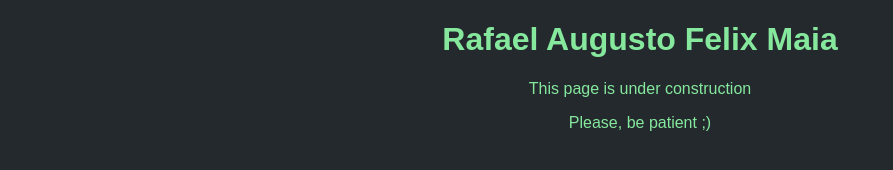
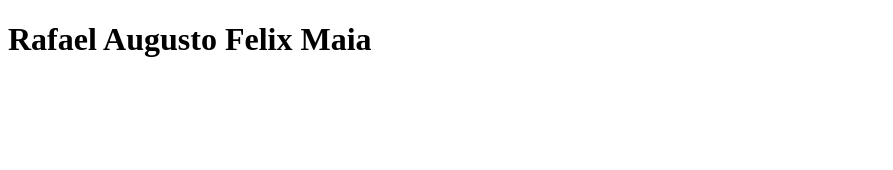
Before and after one commit to rafm/rafm.github.io, a plain HTML site: page index.html in a window 1280 px wide. Shown: the whole page, without its empty margins (0-893 px from the left). Drawn offline with Linux system fonts and the light colour scheme.

Commit message:
feat(index.html): removing "Site under construction" initial text

```diff
--- a/index.html
+++ b/index.html
@@ -4,22 +4,12 @@
   <meta charset="UTF-8">
   <meta name="viewport" content="width=device-width, initial-scale=1.0">
   <title>rafm.dev</title>
-    <style>
-        body {
-            background-color: #24292e;
-            font-family: Arial, Helvetica, sans-serif;
-            color: #85e89d;
-            text-align: center;
-        }
-    </style>
 </head>
 <body>
   <header>
     <h1>Rafael Augusto Felix Maia</h1>
   </header>
   <main>
-        <p>This page is under construction</p>
-        <p>Please, be patient ;)</p>
   </main>
 </body>
 </html>
```
Lines whose indentation alone changed are shown as unchanged.
